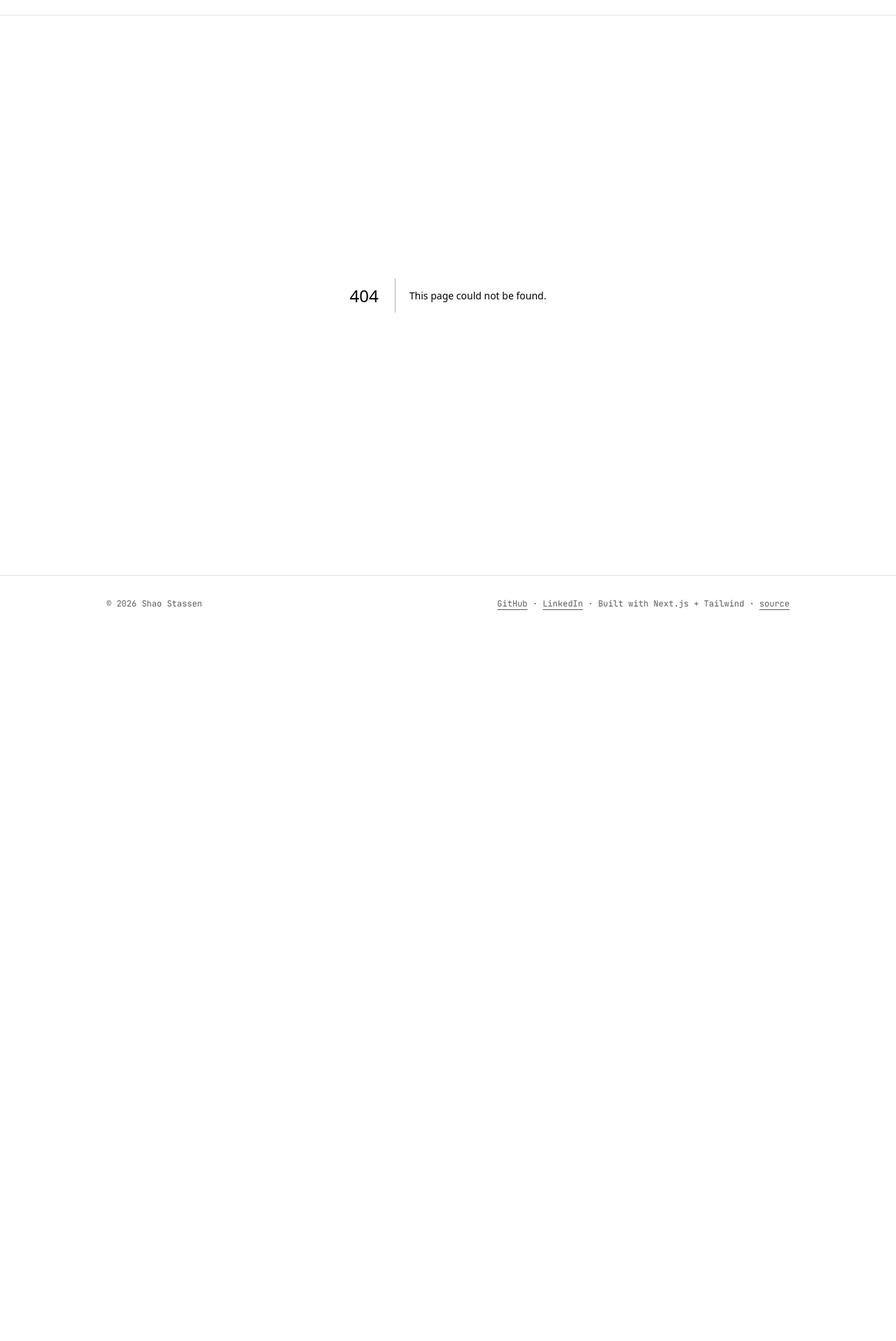
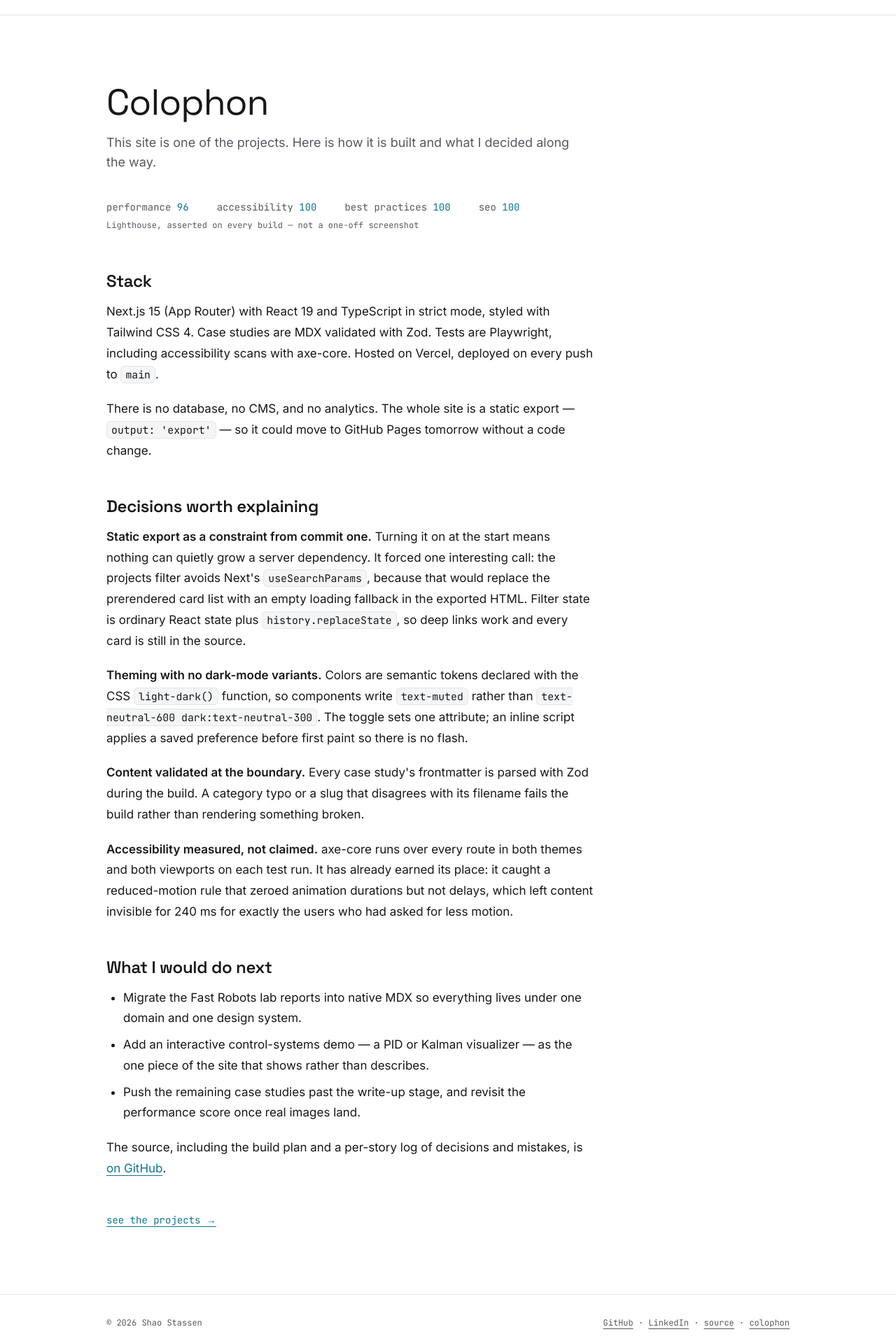
Before and after one commit to shaostassen/shaostassen.com, a Next.js app: page /colophon in a window 1280 px wide. Before the commit this address had no page. Shown: the part 43-1960 px from the top of the page at 70% size. Before the commit the page ends 946 px from the top, so only its background shows below. Built offline with nearby package versions, Linux system fonts and the light colour scheme.

Commit message:
feat: add colophon page and link it from the footer

```diff
--- /dev/null
+++ b/src/app/colophon/page.tsx
@@ -0,0 +1,125 @@
+import type { Metadata } from "next";
+import Link from "next/link";
+import { Container } from "@/components/layout/Container";
+import { Section } from "@/components/layout/Section";
+import { Prose } from "@/components/ui/Prose";
+import { profile } from "@/content/data/profile";
+
+export const metadata: Metadata = {
+  title: "Colophon",
+  description:
+    "How this site is built: stack, architecture decisions, and quality budgets.",
+};
+
+const scores = [
+  { label: "performance", value: "96" },
+  { label: "accessibility", value: "100" },
+  { label: "best practices", value: "100" },
+  { label: "seo", value: "100" },
+];
+
+export default function ColophonPage() {
+  return (
+    <Section>
+      <Container>
+        <h1 className="font-display text-display">Colophon</h1>
+        <p className="mt-4 max-w-2xl text-lg text-muted">
+          This site is one of the projects. Here is how it is built and what I
+          decided along the way.
+        </p>
+
+        <dl className="mt-10 flex flex-wrap gap-x-10 gap-y-3 font-mono text-sm">
+          {scores.map((s) => (
+            <div key={s.label}>
+              <dt className="inline text-muted">{s.label} </dt>
+              <dd className="inline text-accent">{s.value}</dd>
+            </div>
+          ))}
+        </dl>
+        <p className="mt-2 font-mono text-xs text-muted">
+          Lighthouse, asserted on every build — not a one-off screenshot
+        </p>
+
+        <Prose className="mt-14">
+          <h2>Stack</h2>
+          <p>
+            Next.js 15 (App Router) with React 19 and TypeScript in strict mode,
+            styled with Tailwind CSS 4. Case studies are MDX validated with Zod.
+            Tests are Playwright, including accessibility scans with axe-core.
+            Hosted on Vercel, deployed on every push to <code>main</code>.
+          </p>
+          <p>
+            There is no database, no CMS, and no analytics. The whole site is a
+            static export — <code>output: &apos;export&apos;</code> — so it
+            could move to GitHub Pages tomorrow without a code change.
+          </p>
+
+          <h2>Decisions worth explaining</h2>
+          <p>
+            <strong>Static export as a constraint from commit one.</strong>{" "}
+            Turning it on at the start means nothing can quietly grow a server
+            dependency. It forced one interesting call: the projects filter
+            avoids Next&apos;s <code>useSearchParams</code>, because that would
+            replace the prerendered card list with an empty loading fallback in
+            the exported HTML. Filter state is ordinary React state plus{" "}
+            <code>history.replaceState</code>, so deep links work and every card
+            is still in the source.
+          </p>
+          <p>
+            <strong>Theming with no dark-mode variants.</strong> Colors are
+            semantic tokens declared with the CSS <code>light-dark()</code>{" "}
+            function, so components write <code>text-muted</code> rather than{" "}
+            <code>text-neutral-600 dark:text-neutral-300</code>. The toggle sets
+            one attribute; an inline script applies a saved preference before
+            first paint so there is no flash.
+          </p>
+          <p>
+            <strong>Content validated at the boundary.</strong> Every case
+            study&apos;s frontmatter is parsed with Zod during the build. A
+            category typo or a slug that disagrees with its filename fails the
+            build rather than rendering something broken.
+          </p>
+          <p>
+            <strong>Accessibility measured, not claimed.</strong> axe-core runs
+            over every route in both themes and both viewports on each test run.
+            It has already earned its place: it caught a reduced-motion rule
+            that zeroed animation durations but not delays, which left content
+            invisible for 240 ms for exactly the users who had asked for less
+            motion.
+          </p>
+
+          <h2>What I would do next</h2>
+          <ul>
+            <li>
+              Migrate the Fast Robots lab reports into native MDX so everything
+              lives under one domain and one design system.
+            </li>
+            <li>
+              Add an interactive control-systems demo — a PID or Kalman
+              visualizer — as the one piece of the site that shows rather than
+              describes.
+            </li>
+            <li>
+              Push the remaining case studies past the write-up stage, and
+              revisit the performance score once real images land.
+            </li>
+          </ul>
+
+          <p>
+            The source, including the build plan and a per-story log of
+            decisions and mistakes, is <a href={profile.siteRepo}>on GitHub</a>.
+          </p>
+        </Prose>
+
+        <p className="mt-12 font-mono text-sm">
+          <Link
+            href="/projects"
+            className="text-accent underline underline-offset-4 hover:decoration-2"
+          >
+            see the projects →
+          </Link>
+        </p>
+      </Container>
+    </Section>
+  );
+}
--- a/src/app/sitemap.ts
+++ b/src/app/sitemap.ts
@@ -6,7 +6,14 @@ export const dynamic = "force-static";
 
 export default function sitemap(): MetadataRoute.Sitemap {
   const now = new Date();
-  const staticPaths = ["", "/about", "/projects", "/coursework", "/contact"];
+  const staticPaths = [
+    "",
+    "/about",
+    "/projects",
+    "/coursework",
+    "/contact",
+    "/colophon",
+  ];
   return [
     ...staticPaths.map((path) => ({
       url: `${SITE_URL}${path}`,
--- a/src/components/layout/Footer.tsx
+++ b/src/components/layout/Footer.tsx
@@ -1,33 +1,32 @@
+import Link from "next/link";
 import { Container } from "@/components/layout/Container";
+import { profile } from "@/content/data/profile";
 
-/** Site footer: built-with + source. Social links join once confirmed. */
+const linkClasses =
+  "underline underline-offset-4 transition-colors hover:text-foreground";
+
+/** Site footer: socials, built-with, source, and the colophon. */
 export function Footer() {
   return (
     <footer className="border-t border-border py-8">
       <Container className="flex flex-col gap-2 font-mono text-xs text-muted sm:flex-row sm:items-center sm:justify-between">
         <p>© {new Date().getFullYear()} Shao Stassen</p>
         <p>
-          <a
-            href="https://github.com/shaostassen"
-            className="underline underline-offset-4 transition-colors hover:text-foreground"
-          >
+          <a href={profile.github} className={linkClasses}>
             GitHub
           </a>
           {" · "}
-          <a
-            href="https://www.linkedin.com/in/shaostassen"
-            className="underline underline-offset-4 transition-colors hover:text-foreground"
-          >
+          <a href={profile.linkedin} className={linkClasses}>
             LinkedIn
           </a>
           {" · "}
-          Built with Next.js + Tailwind ·{" "}
-          <a
-            href="https://github.com/shaostassen/shaostassen.com"
-            className="underline underline-offset-4 transition-colors hover:text-foreground"
-          >
+          <a href={profile.siteRepo} className={linkClasses}>
             source
           </a>
+          {" · "}
+          <Link href="/colophon" className={linkClasses}>
+            colophon
+          </Link>
         </p>
       </Container>
     </footer>
```
